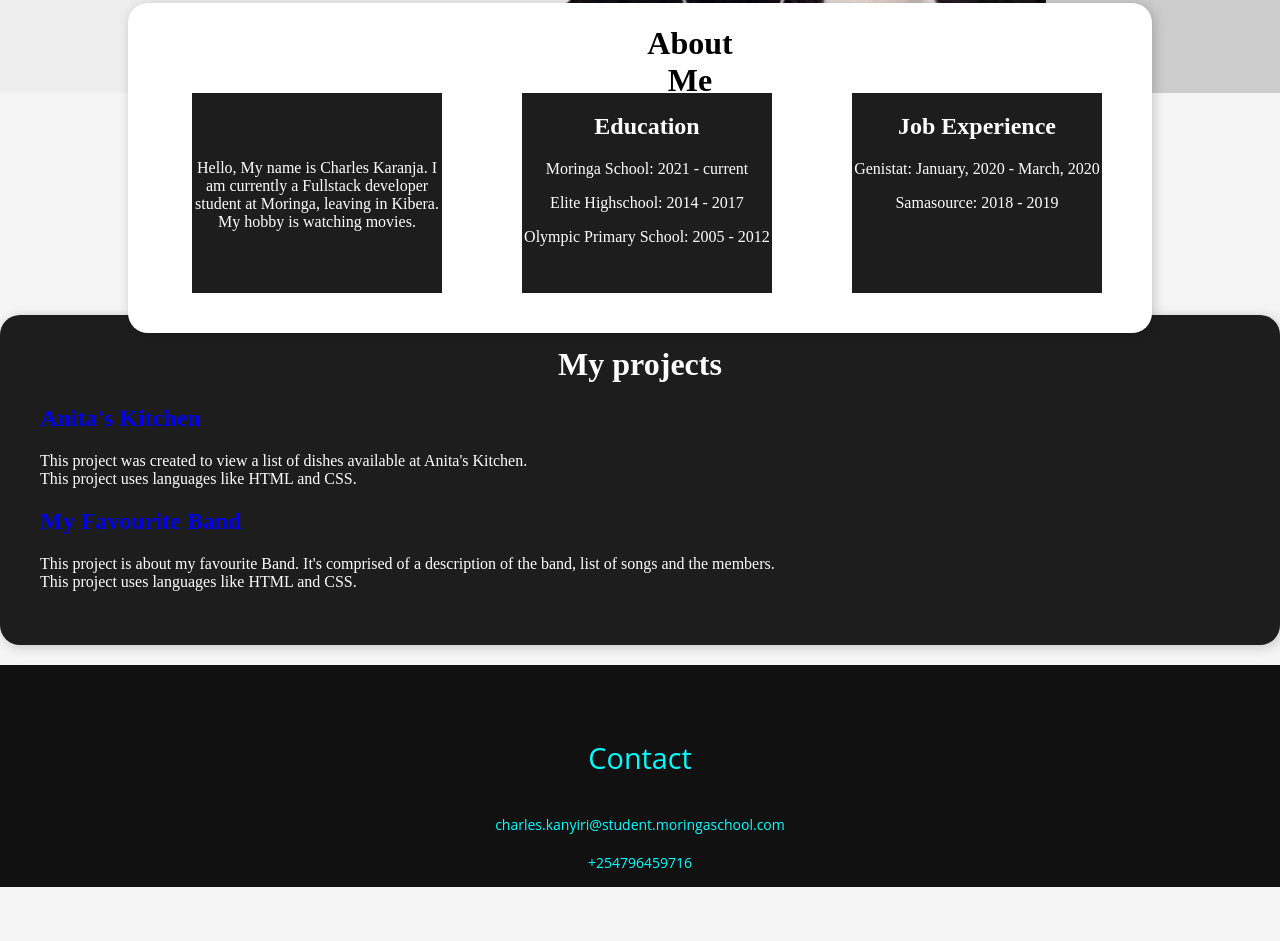
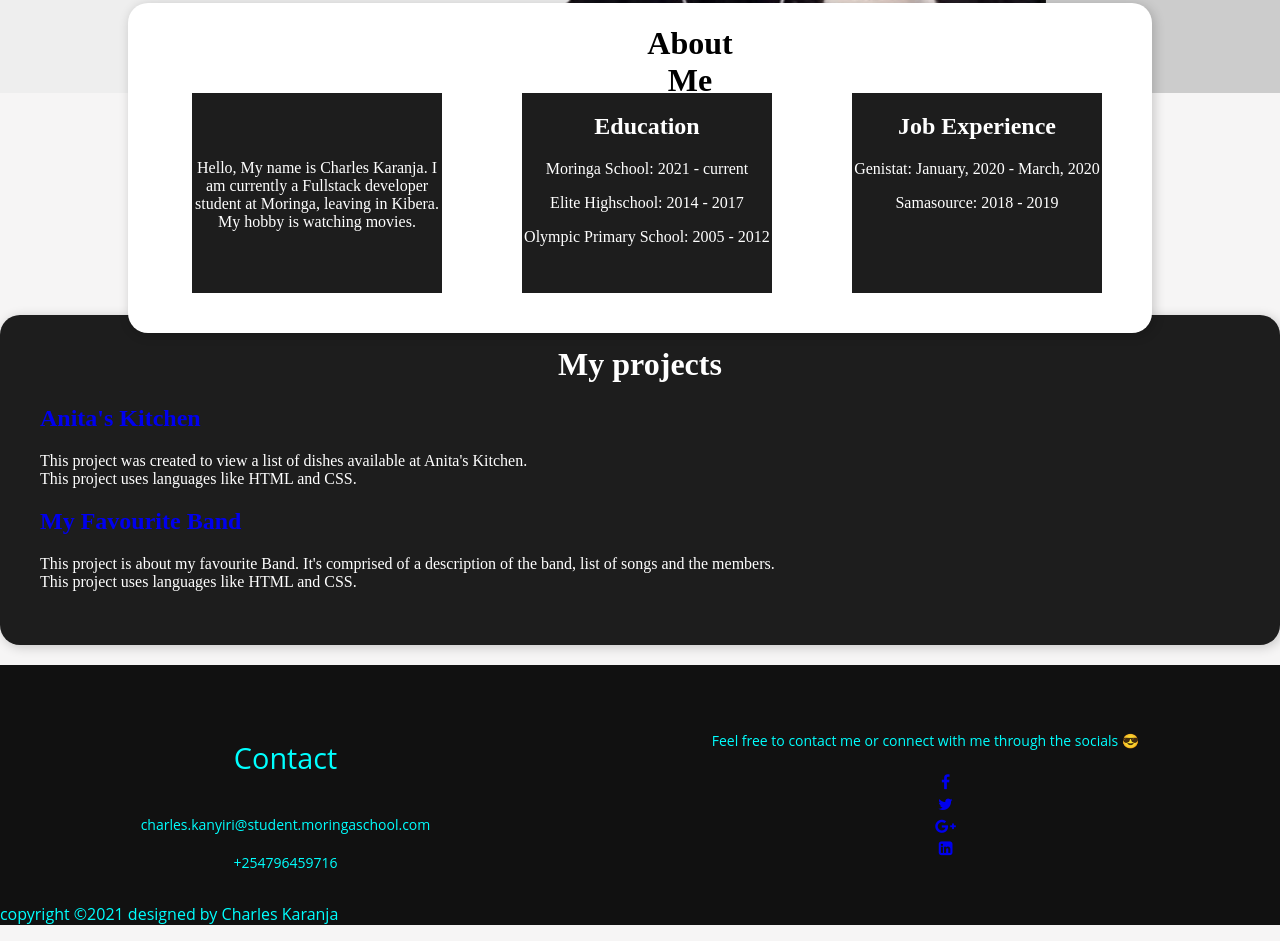
Before and after one commit to Charliek254/Portfolio, a plain HTML site: page index.html in a window 1280 px wide. Shown: the part 667-1608 px from the top of the page. Before the commit the page ends 1554 px from the top, so only its background shows below. Drawn offline with Linux system fonts and the light colour scheme.

Commit message:
add social links

```diff
--- a/index.html
+++ b/index.html
@@ -12,6 +12,7 @@
   <title>portfolio</title>
 </head>
 <body>
+
   <section>
 
     <nav>
@@ -32,7 +33,6 @@
     <img src="/images/dp.png" class="dp" alt="">
 
   </section>
-
   <div class="about">
 
     <div>
@@ -57,6 +57,7 @@
 
   </div>
   <div class="projects">
+
     <div class="heading">
       <h1>My projects</h1>
     </div>
@@ -78,14 +79,31 @@
         </div>
       </ul>
     </div>
+
   </div>
   <footer>
+
     <div class="footer-content">
       <div class="contact">
         <h3>Contact</h3>
         <p>charles.kanyiri@student.moringaschool.com</p>
         <p>+254796459716</p>
       </div>
+      <div>
+        <p>
+          Feel free to contact me or connect with me through the socials &#128526
+        </p>
+        <ul class="socials">
+          <li><a href="https://www.facebook.com/nicholas.nicknicky/"><i class="fa fa-facebook"></i></a></li>
+          <li><a href="https://twitter.com/NiccurNick"><i class="fa fa-twitter"></i></a></li>
+          <li><a href="https://myaccount.google.com/profile"><i class="fa fa-google-plus"></i></a></li>
+          <li><a href="https://www.linkedin.com/in/nicholas-okoth-7a589b156/"><i class="fa fa-linkedin-square"></i></a></li>
+        </ul>
+      </div>
+    </div>
+    <div class="footer-bottom">
+      <p>copyright &copy;2021 designed by <span>Charles Karanja</span></p>
+    </div>
 
   </footer>
 
```
